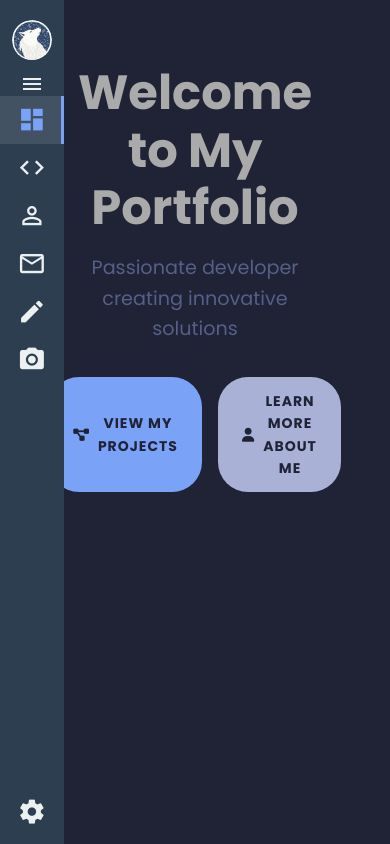
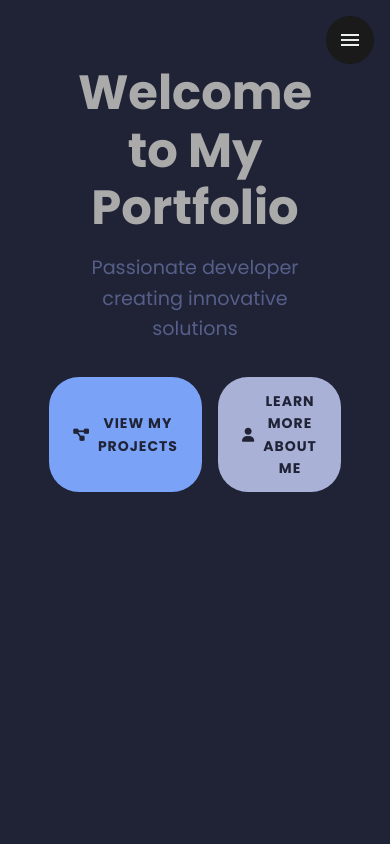
Before and after one commit to haq0/ark, a Vue app: page / in a window 390 px wide. Built offline with nearby package versions, Linux system fonts and the light colour scheme.

Commit message:
nice feature

```diff
--- a/src/components/Sidebar.vue
+++ b/src/components/Sidebar.vue
@@ -1,10 +1,10 @@
 <template>
-  <aside :class="{ 'is-open': sidebarStore.isOpen, 'mobile': isMobile }">
+  <aside :class="{ 'is-open': sidebarStore.isOpen, 'mobile': isMobile, 'hidden': !sidebarStore.isOpen && isMobile }">
     <div class="top-section">
       <div class="logo">
         <img src="../assets/profile-picture.jpg" alt="haquire" class="profile-picture">
       </div>
-      <div class="menu-toggle-wrapper" :class="{ 'open': sidebarStore.isOpen }">
+      <div v-if="!isMobile" class="menu-toggle-wrapper" :class="{ 'open': sidebarStore.isOpen }">
         <button class="menu-toggle" @click="ToggleMenu">
           <span class="material-icons">{{ sidebarStore.isOpen ? 'menu_open' : 'menu' }}</span>
         </button>
@@ -45,6 +45,9 @@
       </router-link>
     </div>
   </aside>
+  <button v-if="isMobile" class="mobile-menu-toggle" @click="ToggleMenu">
+    <span class="material-icons">{{ sidebarStore.isOpen ? 'close' : 'menu' }}</span>
+  </button>
 </template>
 
 <script setup>
@@ -248,6 +251,10 @@ aside {
       }
     }
   }
+
+  &.hidden {
+    transform: translateX(-100%);
+  }
 }
 
 @media (min-width: 769px) {
@@ -273,4 +280,57 @@ aside {
     }
   }
 }
+
+aside {
+  &.mobile {
+    width: 100%;
+    max-width: 100vw;
+    height: 100vh;
+
+    &.is-open {
+      width: 100%;
+    }
+  }
+}
+
+.mobile-menu-toggle {
+  display: none;
+  position: fixed;
+  top: 1rem;
+  right: 1rem;
+  z-index: 101;
+  background: var(--sidebar-bg-dark, #1a1a1a); // Darker background color
+  color: var(--sidebar-color);
+  border: none;
+  border-radius: 50%;
+  width: 3rem;
+  height: 3rem;
+  font-size: 1.5rem;
+  cursor: pointer;
+  transition: background-color 0.3s ease;
+
+  &:hover {
+    background-color: var(--primary);
+  }
+}
+
+@media (max-width: 768px) {
+  aside {
+    transition: transform 0.3s ease-in-out, width 0.3s ease-in-out;
+
+    &.is-open {
+      transform: translateX(0);
+    }
+
+    &.hidden {
+      transform: translateX(-100%);
+    }
+  }
+
+  .mobile-menu-toggle {
+    display: flex;
+    align-items: center;
+    justify-content: center;
+  }
+}
 </style>
```
